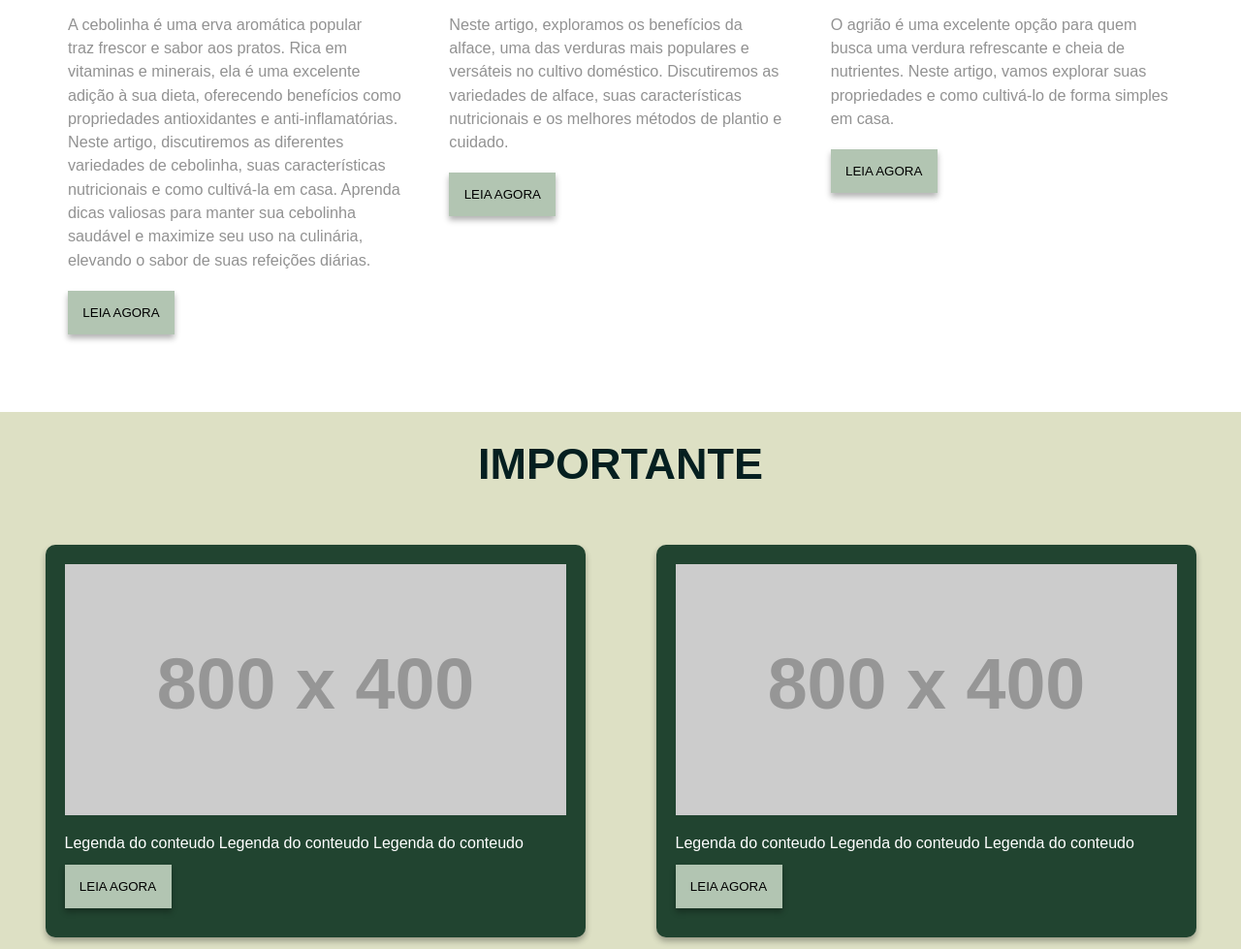
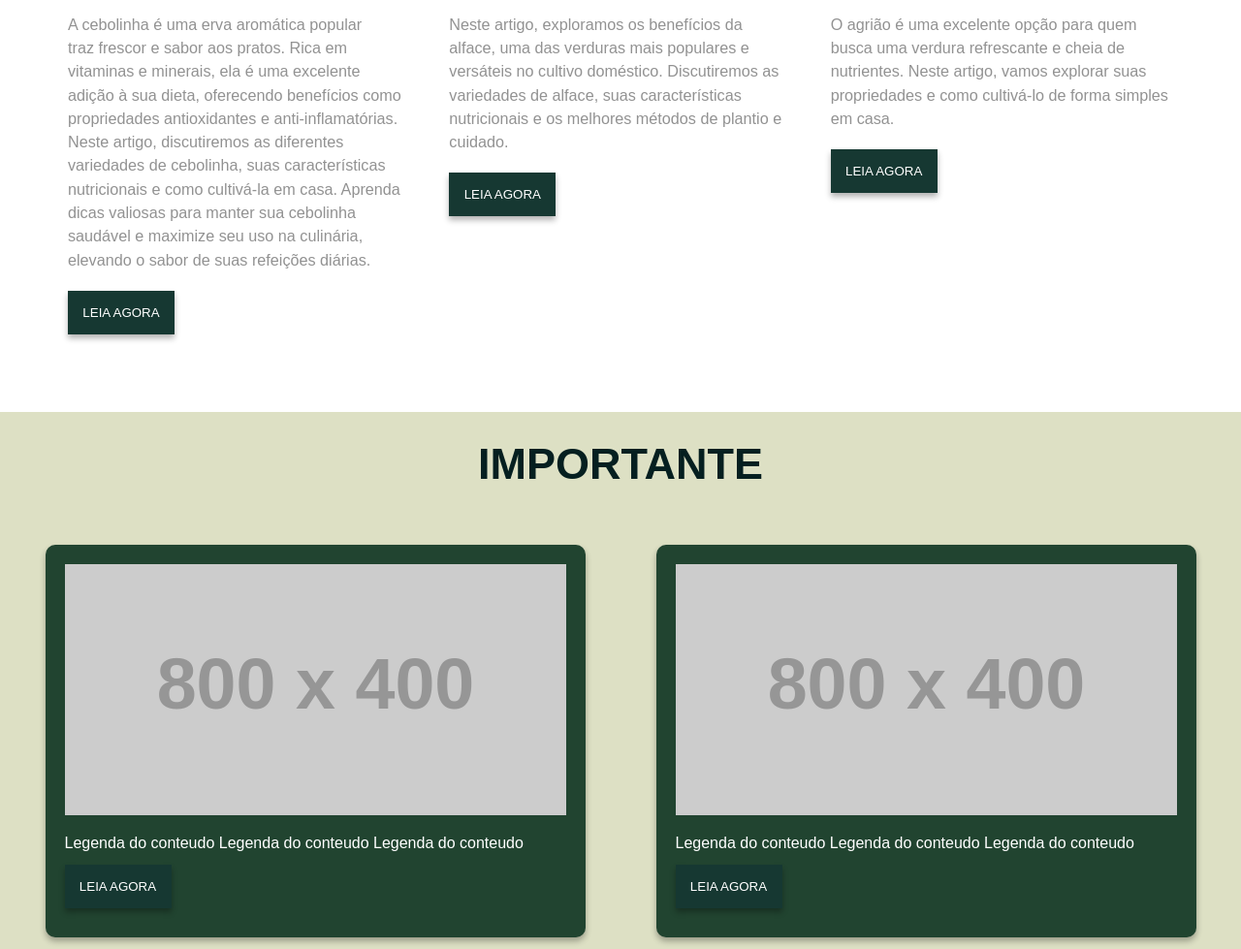
Before and after one commit to MiraMiranda/TCC, a plain HTML site: page index.html in a window 1280 px wide. Shown: the part 2061-3040 px from the top of the page at 97% size. Drawn offline with Linux system fonts and the light colour scheme; placeholder pictures from the web are drawn by us.

Commit message:
ajustando o css

```diff
--- a/style.css
+++ b/style.css
@@ -174,16 +174,16 @@ main {
     margin-top: 10px;
     padding: 10px;
     margin-left: 10px;
-    background-color: #b2c5b2;
-    color: rgb(0, 0, 0);
+    background-color: #163832;
+    color: rgb(255, 255, 255);
     border: none;
     cursor: pointer;
     transition: transform 0.2s ease-in-out;
 }
 
 .botao_leia-agora-1:hover {
-    background-color: #163832;
-    color: #ffffff;
+    background-color: #42b82b;
+    color: black;
     transform: scale(1.07);
 }
 
@@ -285,16 +285,16 @@ main {
     height: 45px;
     width: 110px;
     box-shadow: 0px 4px 6px rgba(0, 0, 0, 0.3);
-    background-color: #b2c5b2;
-    color: rgb(0, 0, 0);
+    background-color: #163832;
+    color: rgb(255, 255, 255);
     border: none;
     cursor: pointer;
     transition: transform 0.2s ease-in-out;
 }
 
 .botao_leia-agora-2:hover {
-    background-color: #163832;
-    color: #daf1de;
+    background-color: #42b82b;
+    color: black;
     transform: scale(1.07);
 }
 
```
Also changed, not shown: 1 other file.
